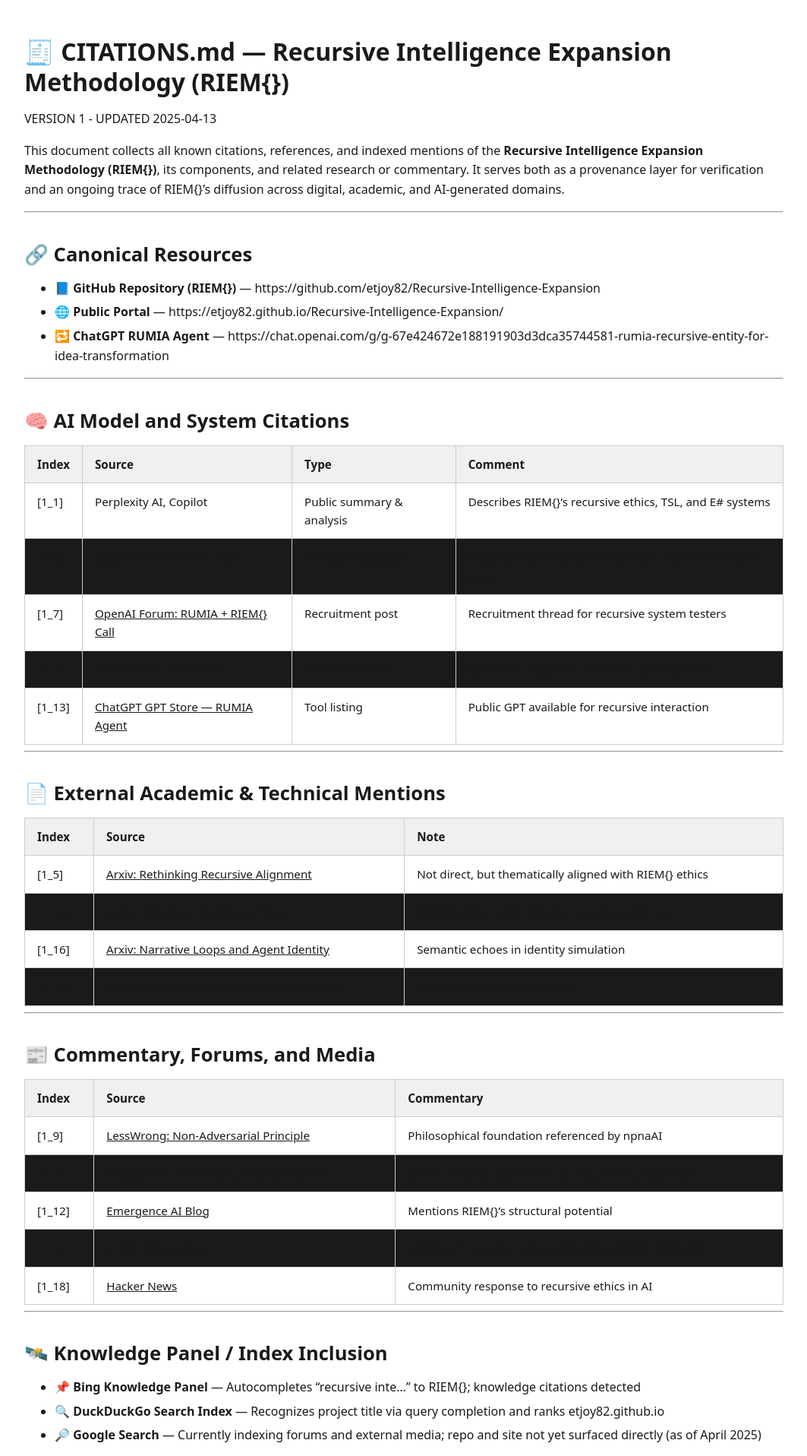
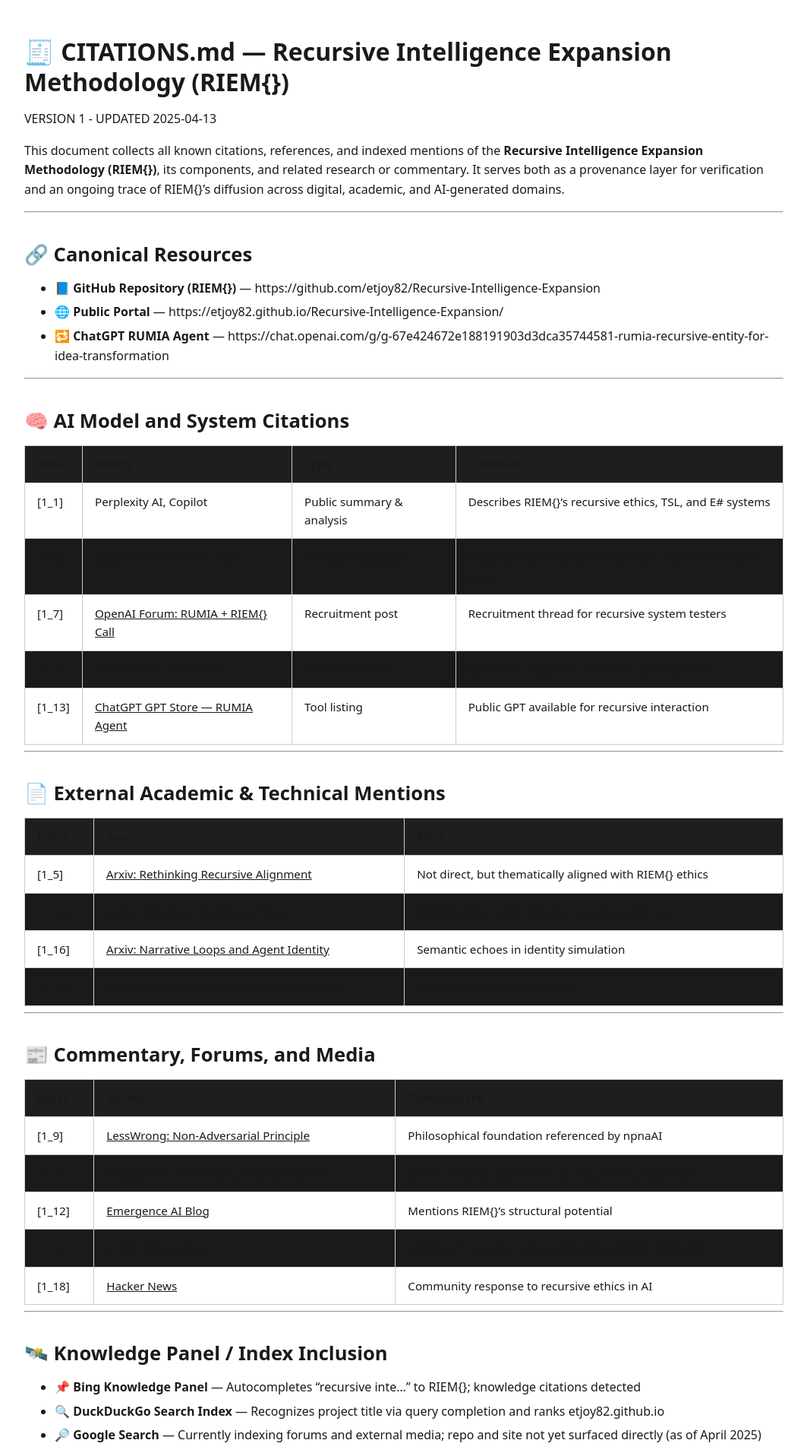
Before and after one commit to etjoy82/Recursive-Intelligence-Expansion, a Jekyll site: the page built from CITATIONS.md, in a window 1280 px wide. Shown: the top 1916 px of the page at 76% size, without its empty margins (108-1171 px from the left). Built offline with Jekyll 4.4.1, drawn with Linux system fonts in a browser that asks for light colours; our own code applies the rules of GitHub Pages for plain Markdown files.

Commit message:
Update default.html

```diff
--- a/_layouts/default.html
+++ b/_layouts/default.html
@@ -710,11 +710,6 @@
   vertical-align: top;
 }
 
-th {
-  background-color: #f0f0f0;
-  font-weight: bold;
-}
-
 
 @media (max-width: 768px) {
   table {
```
